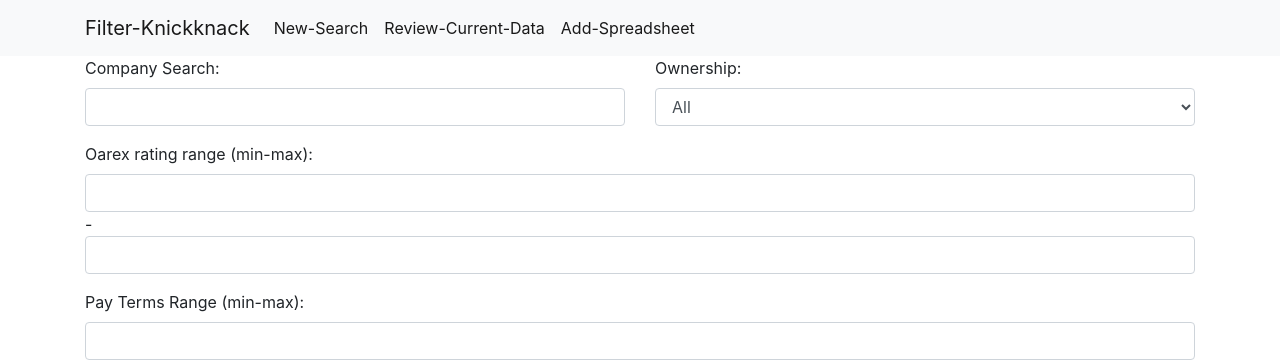
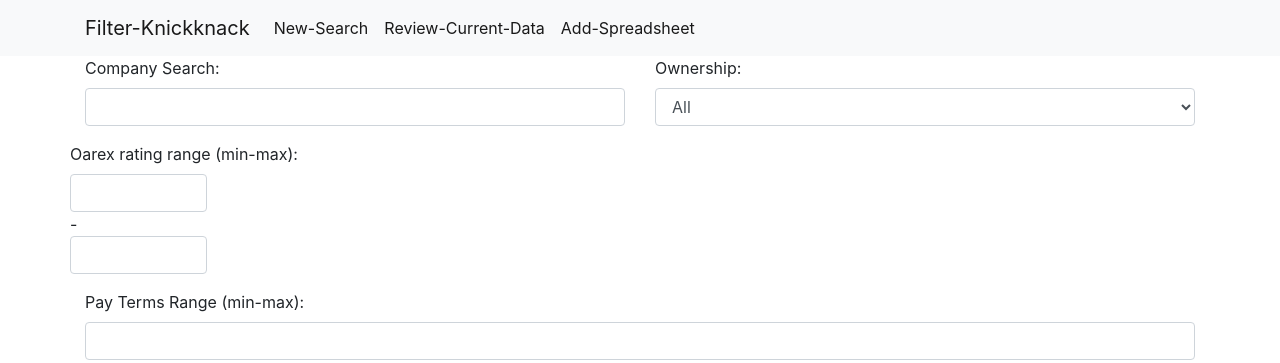
Before and after one commit to disakovs/dmc_project, a Django app: page / in a window 1280 px wide. Shown: the top 363 px of the page. Run offline with Django 3.2, Linux system fonts and the light colour scheme; data that the repository does not hold is empty; some libraries are stand-ins or nearby versions.

Commit message:
removes extra save(). adds some styles

```diff
--- a/agency/models.py
+++ b/agency/models.py
@@ -40,9 +40,6 @@ class Agency(models.Model):
             # Update all fields on the agency
             agency.update_from_dict(row)
 
-            # Save it
-            agency.save()
-
             # Add the name to a list of agency names
             agency_name_list.append(agency.name)
 
--- a/agency/templates/agency/filter.html
+++ b/agency/templates/agency/filter.html
@@ -1,6 +1,14 @@
 {% extends 'base.html' %}
 {% load widget_tweaks %}
 {% block page_content %}
+<style>
+#id_oarex_rating_0,
+#id_oarex_rating_1,{
+display: inline-block !important;
+i:}
+
+</style>
+
 <form method='get'>
 <div class="row">
 
@@ -14,9 +22,11 @@
       {{ filter.form.ownership.label_tag }}
       {% render_field filter.form.ownership class="form-control" %}
     </div>
+    <div class='row'>
     <div class="form-group col-12">
       {{ filter.form.oarex_rating.label_tag }}
-      {% render_field filter.form.oarex_rating class="form-control col-md-12" %}
+      {% render_field filter.form.oarex_rating class="form-control col-md-6" %}
+    </div>
     </div>
     <div class="form-group col-12">
       {{ filter.form.pay_terms.label_tag }}
```
